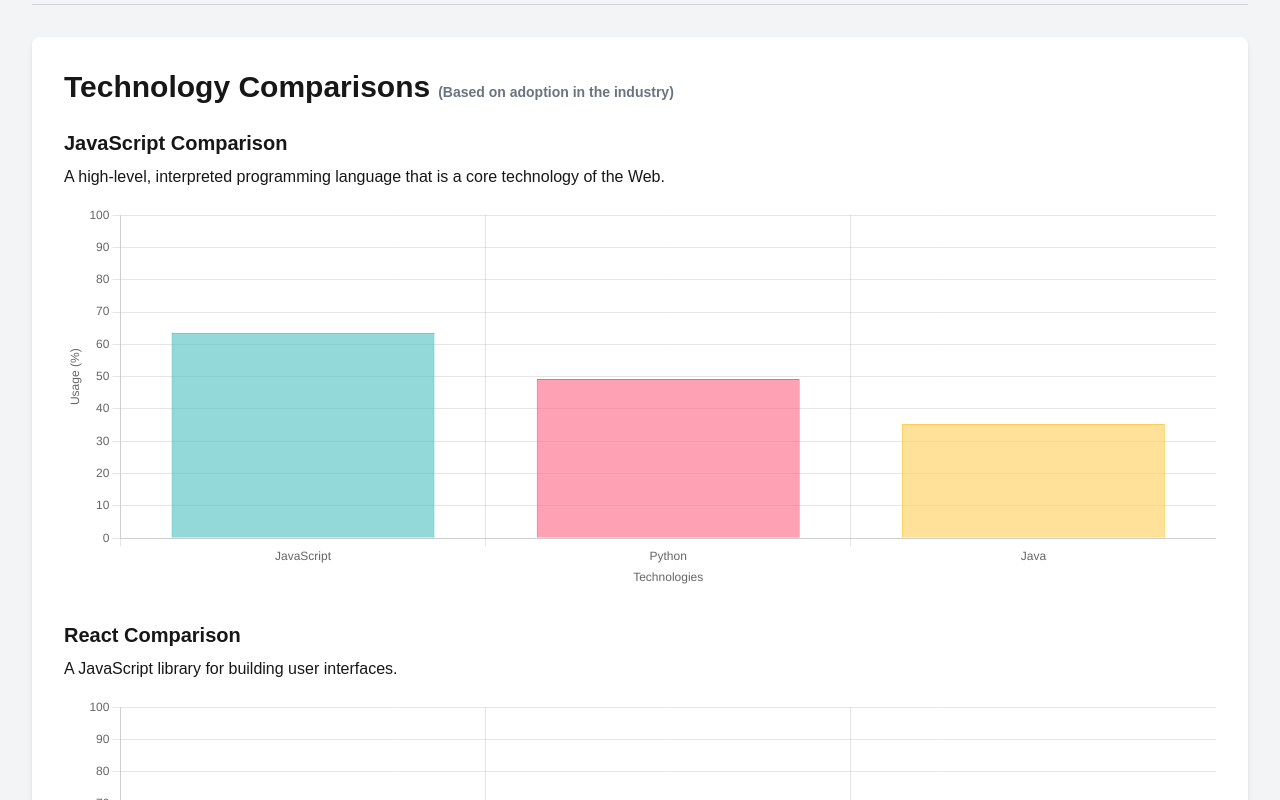
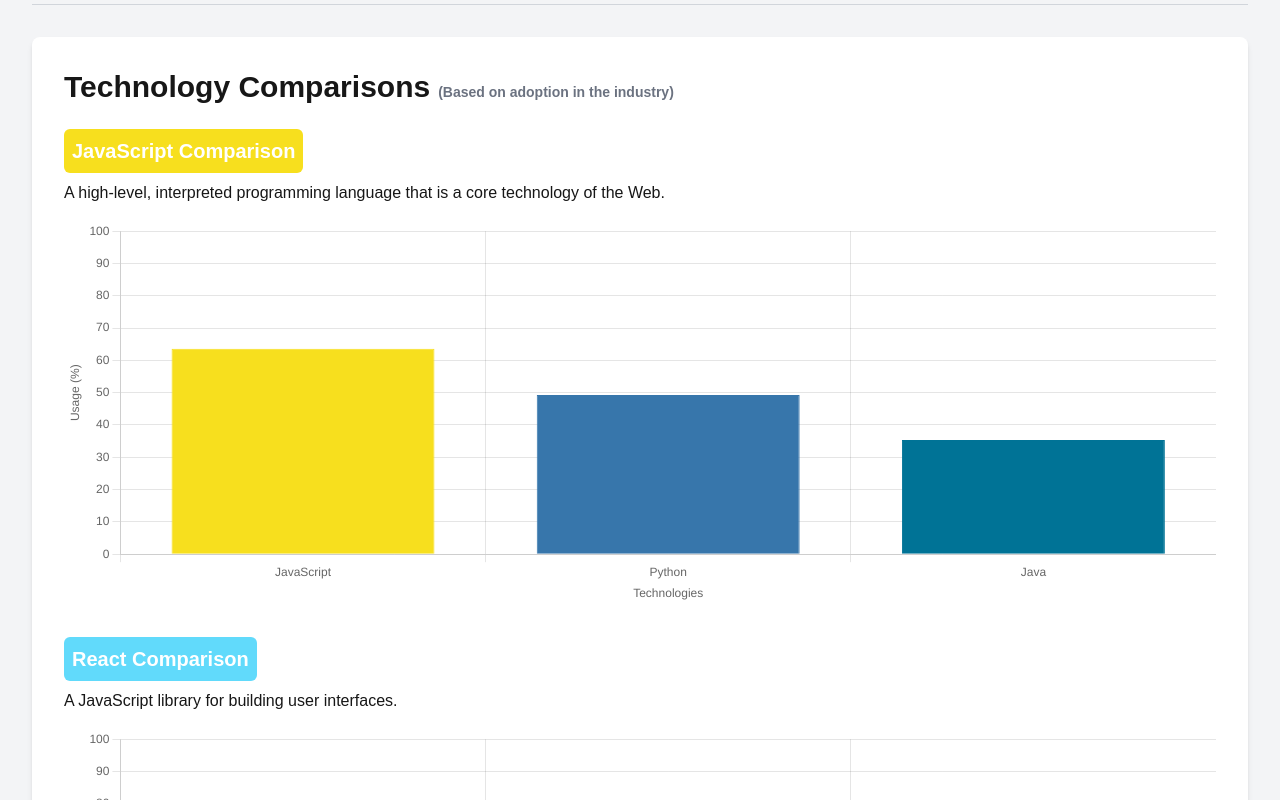
Before and after one commit to Invalid-Username404/Portfolio, a Next.js app: page / in a window 1280 px wide. Shown: the part 440-1240 px from the top of the page. Built offline with nearby package versions, Linux system fonts and the light colour scheme.

Commit message:
modified:   src/app/api/technology-data/route.ts 	modified:   src/app/globals.css 	modified:   src/components/TechnologyComparison.tsx 	modified:   tailwind.config.ts

```diff
--- a/src/app/api/technology-data/route.ts
+++ b/src/app/api/technology-data/route.ts
@@ -36,7 +36,7 @@
         "A React framework capable of server-side rendering and static site generation.",
       category: "Full-Stack Frameworks",
       comparisonData: {
-        labels: ["Next.js", "Nuxt.js", "Laravel"],
+        labels: ["Next", "Nuxt", "Laravel"],
         data: [40.4, 19.6, 12.5], // Based on popularity in full-stack and server-side frameworks
       },
     },
@@ -45,7 +45,7 @@
         "A JavaScript runtime built on Chrome's V8 JavaScript engine.",
       category: "Backend Technologies",
       comparisonData: {
-        labels: ["Node.js", "Spring Boot", "Django"],
+        labels: ["Node", "Spring Boot", "Django"],
         data: [42.73, 32.1, 20.9], // Reflecting current server-side tech trends
       },
     },
--- a/src/app/globals.css
+++ b/src/app/globals.css
@@ -9,20 +9,35 @@
   /* Skill colors */
   --skill-color: #ffffff;
   /* Skill background colors */
-  --skill-javascript-background: #fbbf24;
-  --skill-typescript-background: #2563eb;
-  --skill-react-background: #0ea5e9;
+  --skill-javascript-background: #f7df1e;
+  --skill-typescript-background: #3178c6;
+  --skill-react-background: #61dafb;
   --skill-next-background: #000000;
-  --skill-tailwind-background: #0ea5e9;
-  --skill-node-background: #16a34a;
-  --skill-express-background: #1f2937;
-  --skill-mongodb-background: #22c55e;
-  --skill-cypress-background: #374151;
-  --skill-postgresql-background: #60a5fa;
-  --skill-git-background: #ea580c;
-  --skill-github-background: #111827;
-  --skill-redux-background: #9333ea;
-  --skill-jest-background: #dc2626;
+  --skill-tailwind-background: #06b6d4;
+  --skill-node-background: #339933;
+  --skill-express-background: #000000;
+  --skill-mongodb-background: #47a248;
+  --skill-cypress-background: #17202c;
+  --skill-postgresql-background: #336791;
+  --skill-git-background: #f05032;
+  --skill-github-background: #181717;
+  --skill-redux-background: #764abc;
+  --skill-jest-background: #c21325;
+  /* New colors for comparison technologies */
+  --skill-python-background: #3776ab;
+  --skill-java-background: #007396;
+  --skill-angular-background: #dd0031;
+  --skill-vue-background: #4fc08d;
+  --skill-nuxt-background: #00dc82;
+  --skill-laravel-background: #ff2d20;
+  --skill-spring-boot-background: #6db33f;
+  --skill-django-background: #092e20;
+  --skill-fastify-background: #3d2727;
+  --skill-nestjs-background: #e0234e;
+  --skill-amazon-dynamodb-background: #4053d6;
+  --skill-oracle-nosql-database-background: #f80000;
+  --skill-selenium-background: #43b02a;
+  --skill-puppeteer-background: #40b5a4;
 }
 
 /* @media (prefers-color-scheme: dark) {
--- a/src/components/TechnologyComparison.tsx
+++ b/src/components/TechnologyComparison.tsx
@@ -72,6 +72,22 @@
     fetchData();
   }, [technology]);
 
+  const getBackgroundColor = (tech: string) => {
+    const techMap: { [key: string]: string } = {
+      "Next.js": "next",
+      "Node.js": "node",
+      "Spring Boot": "spring-boot",
+      "Amazon DynamoDB": "amazon-dynamodb",
+      "Oracle NoSQL Database": "oracle-nosql-database",
+    };
+
+    const lowerTech = techMap[tech] || tech.toLowerCase().replace(/\s+/g, "-");
+    const cssVar = getComputedStyle(document.documentElement)
+      .getPropertyValue(`--skill-${lowerTech}-background`)
+      .trim();
+    return cssVar || "rgba(75, 192, 192, 0.6)"; // Fallback color if the CSS variable is not found
+  };
+
   const chartData = technologyData
     ? {
         labels: technologyData.comparisonData.labels,
@@ -79,16 +95,10 @@
           {
             label: "Usage (%)",
             data: technologyData.comparisonData.data,
-            backgroundColor: [
-              "rgba(75, 192, 192, 0.6)",
-              "rgba(255, 99, 132, 0.6)",
-              "rgba(255, 206, 86, 0.6)",
-            ],
-            borderColor: [
-              "rgba(75, 192, 192, 1)",
-              "rgba(255, 99, 132, 1)",
-              "rgba(255, 206, 86, 1)",
-            ],
+            backgroundColor:
+              technologyData.comparisonData.labels.map(getBackgroundColor),
+            borderColor:
+              technologyData.comparisonData.labels.map(getBackgroundColor),
             borderWidth: 1,
           },
         ],
@@ -105,7 +115,7 @@
     >
       <h3
         id={`${technology}-comparison`}
-        className="text-xl font-semibold mb-2"
+        className={`text-xl font-semibold mb-2 w-fit text-skillColor bg-skillBg-${technology.toLowerCase()} p-2 rounded-md text-center`}
       >
         {technology} Comparison
       </h3>
--- a/tailwind.config.ts
+++ b/tailwind.config.ts
@@ -47,7 +47,7 @@
   safelist: [
     {
       pattern:
-        /bg-skillBg-(javascript|typescript|react|next|tailwind|node|express|mongodb|cypress|postgresql|git|github|redux|jest)/,
+        /bg-skillBg-(javascript|typescript|react|next|tailwind|node|express|mongodb|cypress|postgresql|git|github|redux|jest|python|java|angular|vue|nuxt|laravel|spring-boot|django|fastify|nestjs|amazon-dynamodb|oracle-nosql-database|selenium|puppeteer)/,
     },
   ],
   plugins: [],
```
